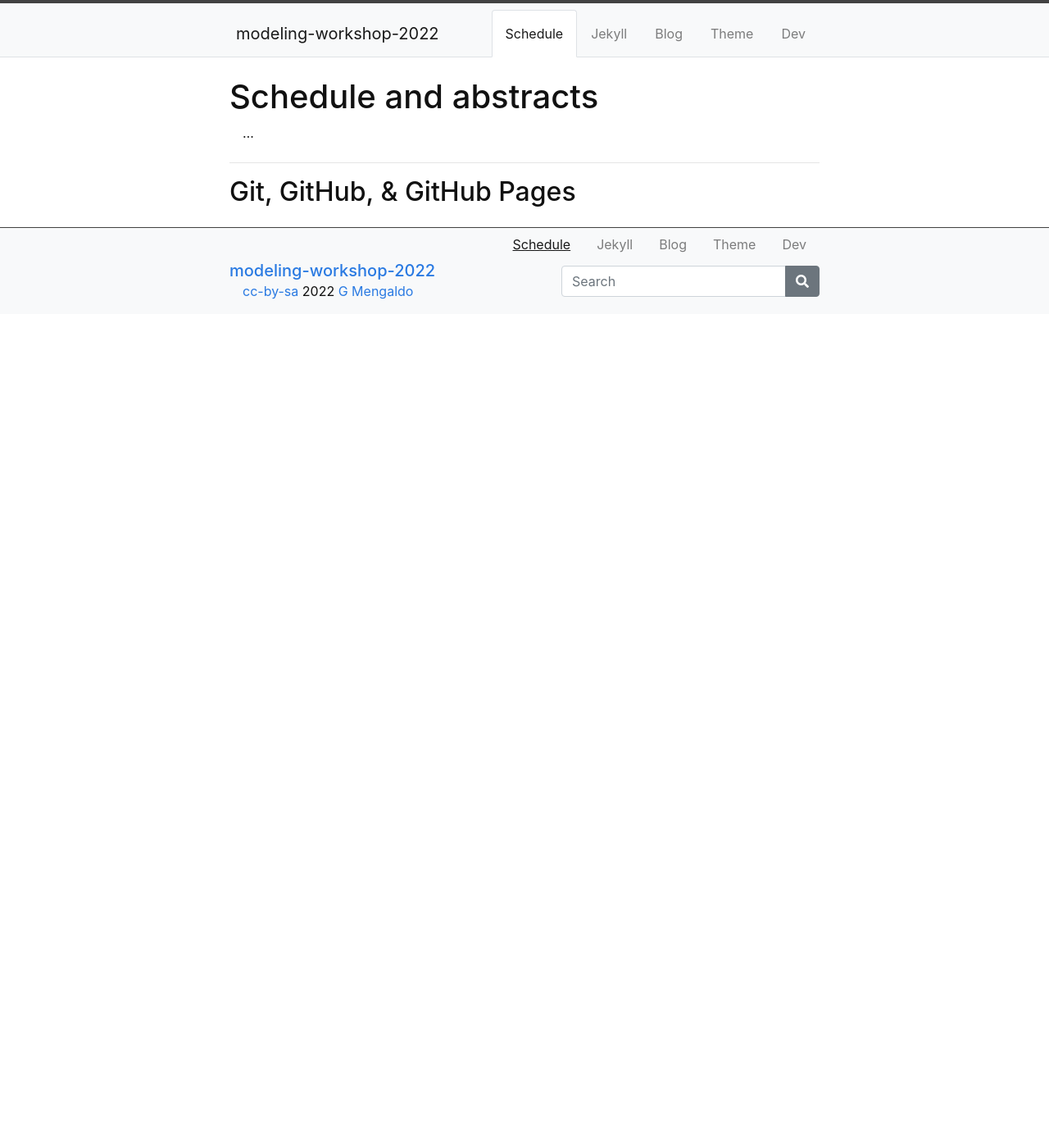
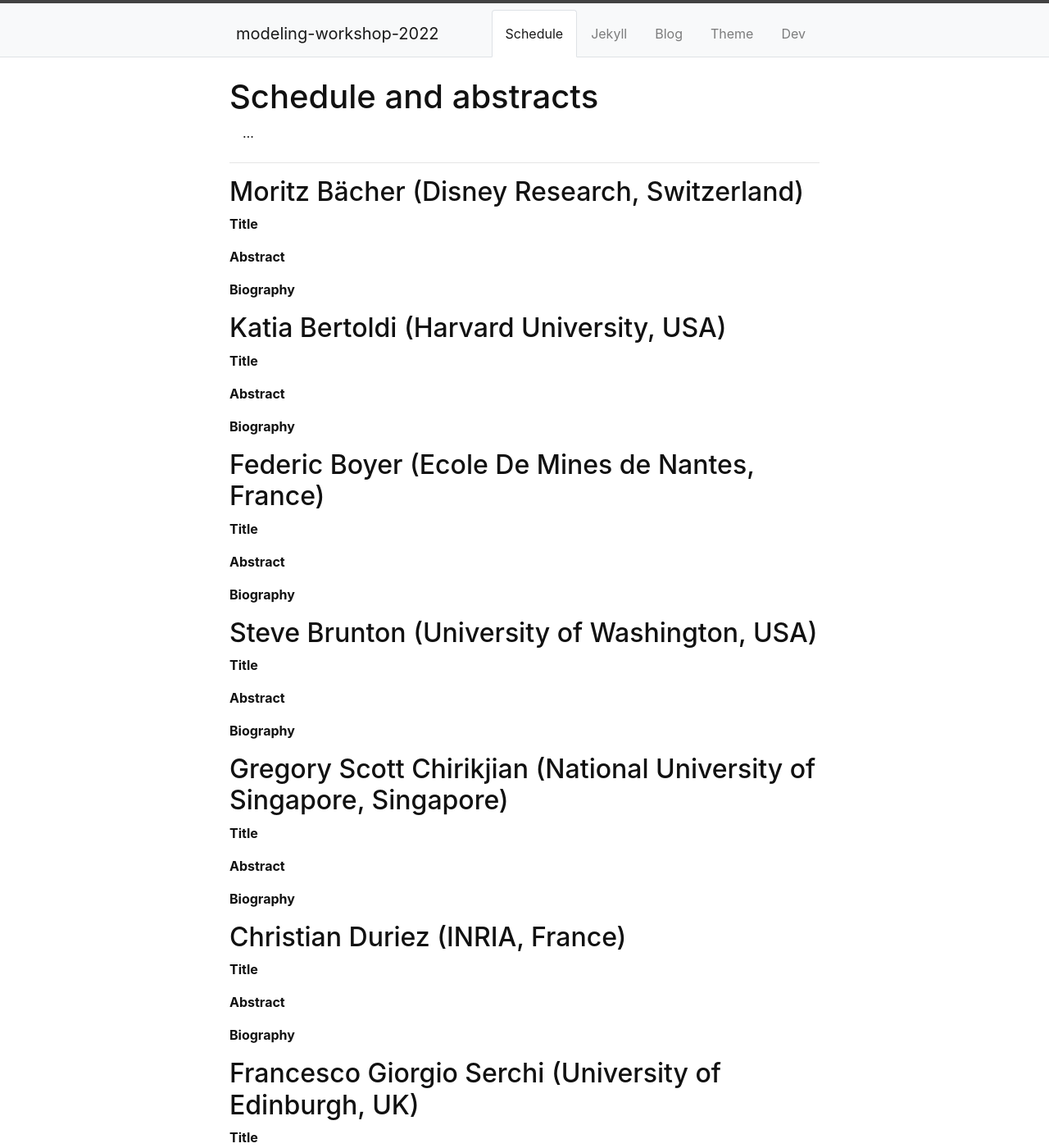
Before and after one commit to robosoft-modeling/robosoft-2022-workshop, a Jekyll site: the page built from content/1-schedule.md, in a window 1280 px wide and 1400 px high. Shown: the whole window at 82% size. Built offline with Jekyll 4.4.1, drawn with Linux system fonts in a browser that asks for light colours.

Commit message:
Update 1-schedule.md

```diff
--- a/content/1-schedule.md
+++ b/content/1-schedule.md
@@ -7,4 +7,64 @@ description: >
 
 ---
 
-## Git, GitHub, & GitHub Pages
+## Moritz Bächer (Disney Research, Switzerland)
+
+**Title**
+
+**Abstract**
+
+**Biography**
+
+
+## Katia Bertoldi (Harvard University, USA)
+
+**Title**
+
+**Abstract**
+
+**Biography**
+
+
+## Federic Boyer (Ecole De Mines de Nantes, France)
+
+**Title**
+
+**Abstract**
+
+**Biography**
+
+
+## Steve Brunton (University of Washington, USA)
+
+**Title**
+
+**Abstract**
+
+**Biography**
+
+
+## Gregory Scott Chirikjian (National University of Singapore, Singapore)
+
+**Title**
+
+**Abstract**
+
+**Biography**
+
+
+## Christian Duriez (INRIA, France)
+
+**Title**
+
+**Abstract**
+
+**Biography**
+
+
+## Francesco Giorgio Serchi (University of Edinburgh, UK)
+
+**Title**
+
+**Abstract**
+
+**Biography**
```
